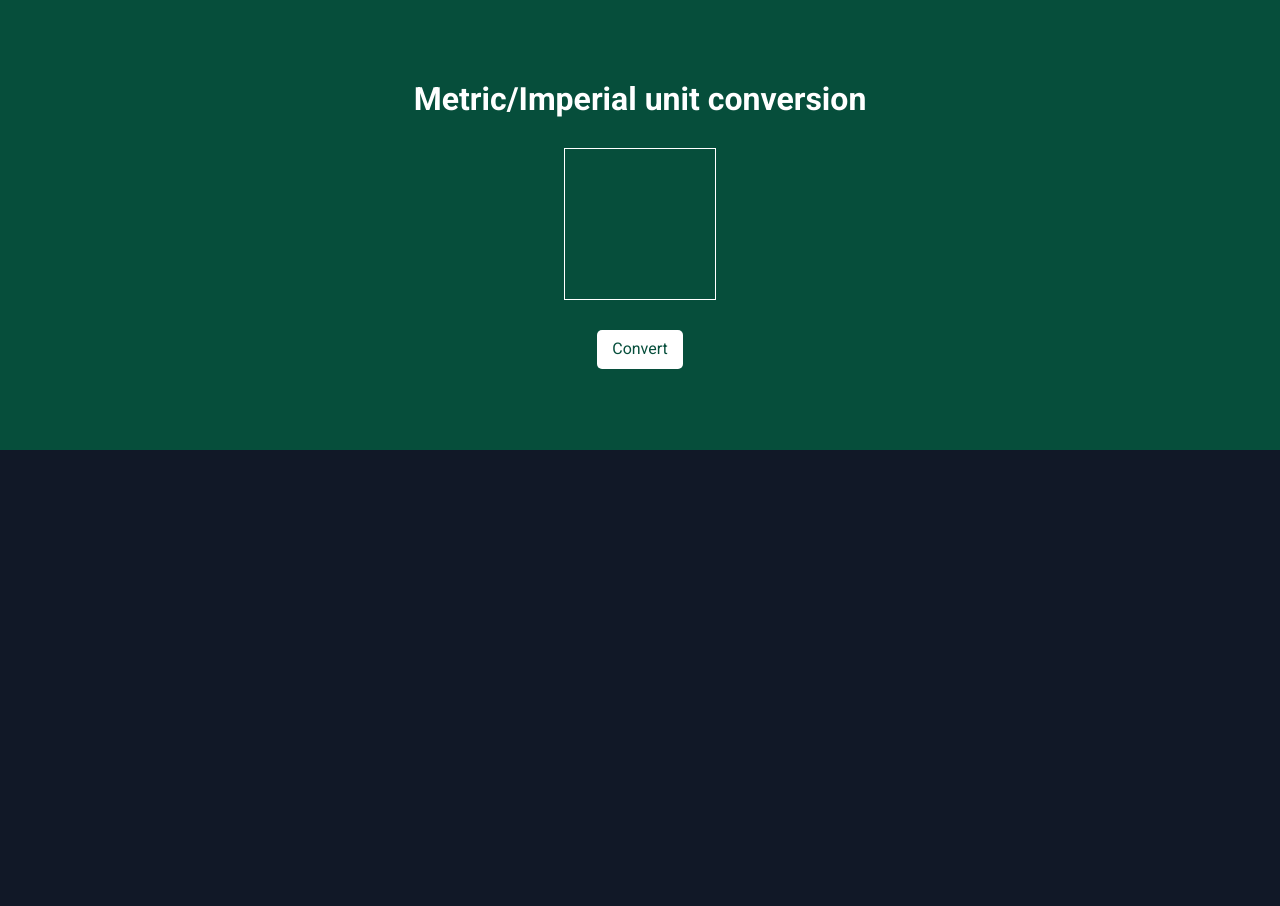
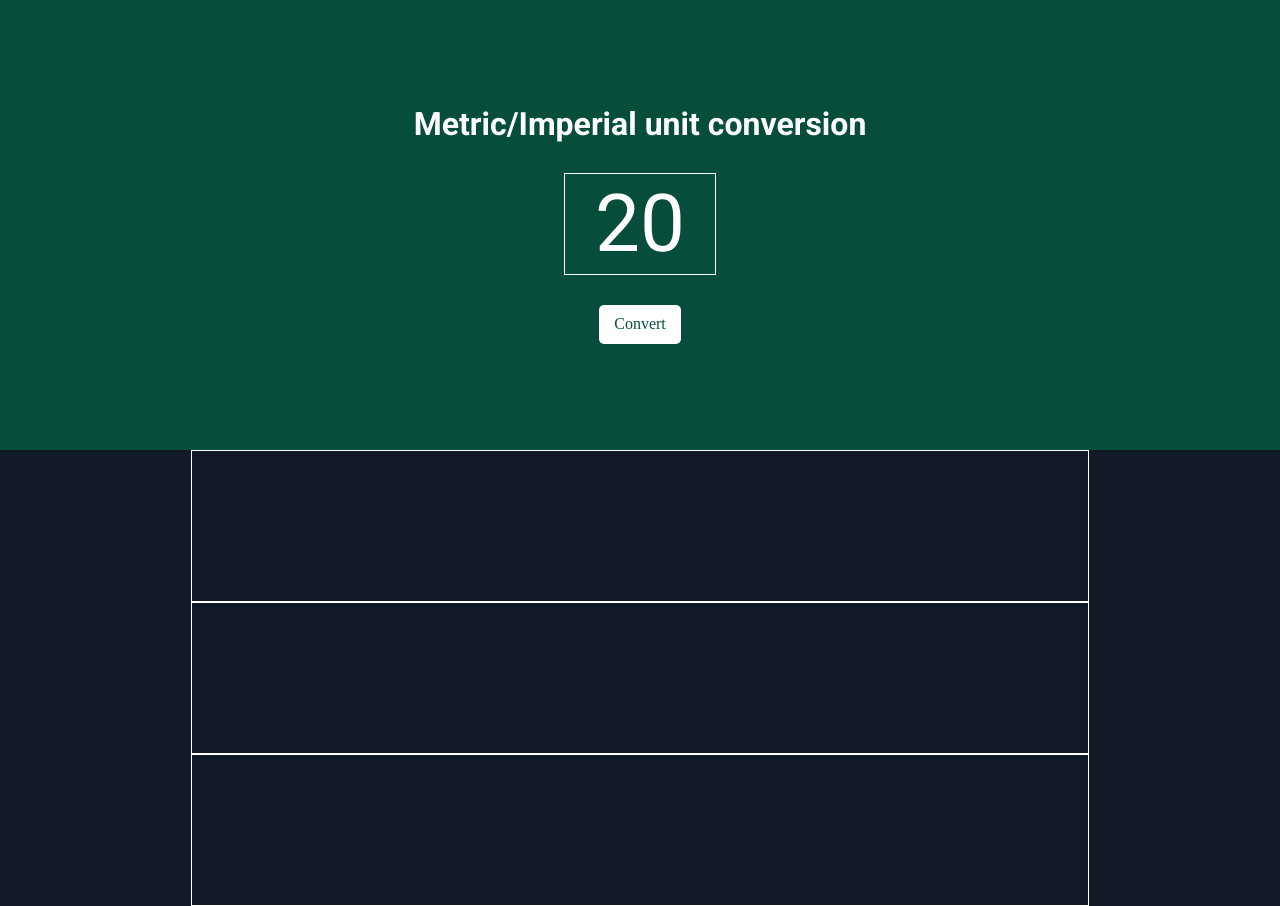
Before and after one commit to Sess254/unit_converter, a plain HTML site: page index.html in a window 1280 px wide. Before the commit the page ends 800 px from the top, so only its background shows below. Drawn offline with nearby package versions, Linux system fonts and the light colour scheme.

Commit message:
second section design skeleton initial

```diff
--- a/index.css
+++ b/index.css
@@ -24,10 +24,16 @@ h1 {
 }
 
 #input-field {
-    height: 150px;
+    height: 100px;
     width: 150px;
     border: 1px solid #ffff;
     margin: 30px;
+    display: flex;
+    justify-content: center;
+    align-items: center;
+}
+#input-el {
+    font-size: 80px;
 }
 
 button {
@@ -36,4 +42,18 @@ button {
     padding: 10px 15px;
     border: none;
     border-radius: 5px;
+    font-family: bold;
 }
+
+#length-el {
+    width: 70%;
+    height: 150px;
+    border: 1px solid white;
+}
+
+.metric-section {
+    display: flex;
+    flex-direction: column;
+    justify-content: center;
+    align-items: center;
+}
--- a/index.html
+++ b/index.html
@@ -10,11 +10,24 @@
         <div class="header">
             <h1>Metric/Imperial unit conversion</h1>
             <div id="input-field">
+                <p id="input-el">20</p>
 
             </div>
             <button>Convert</button>
 
         </div>
+
+        <div class="metric-section">
+            <div id="length-el">
+
+            </div>
+            <div id="length-el">
+
+            </div>
+            <div id="length-el">
+
+            </div>
+        </div>
         <script src="index.js"></script>
     </body>
 </html>
```
